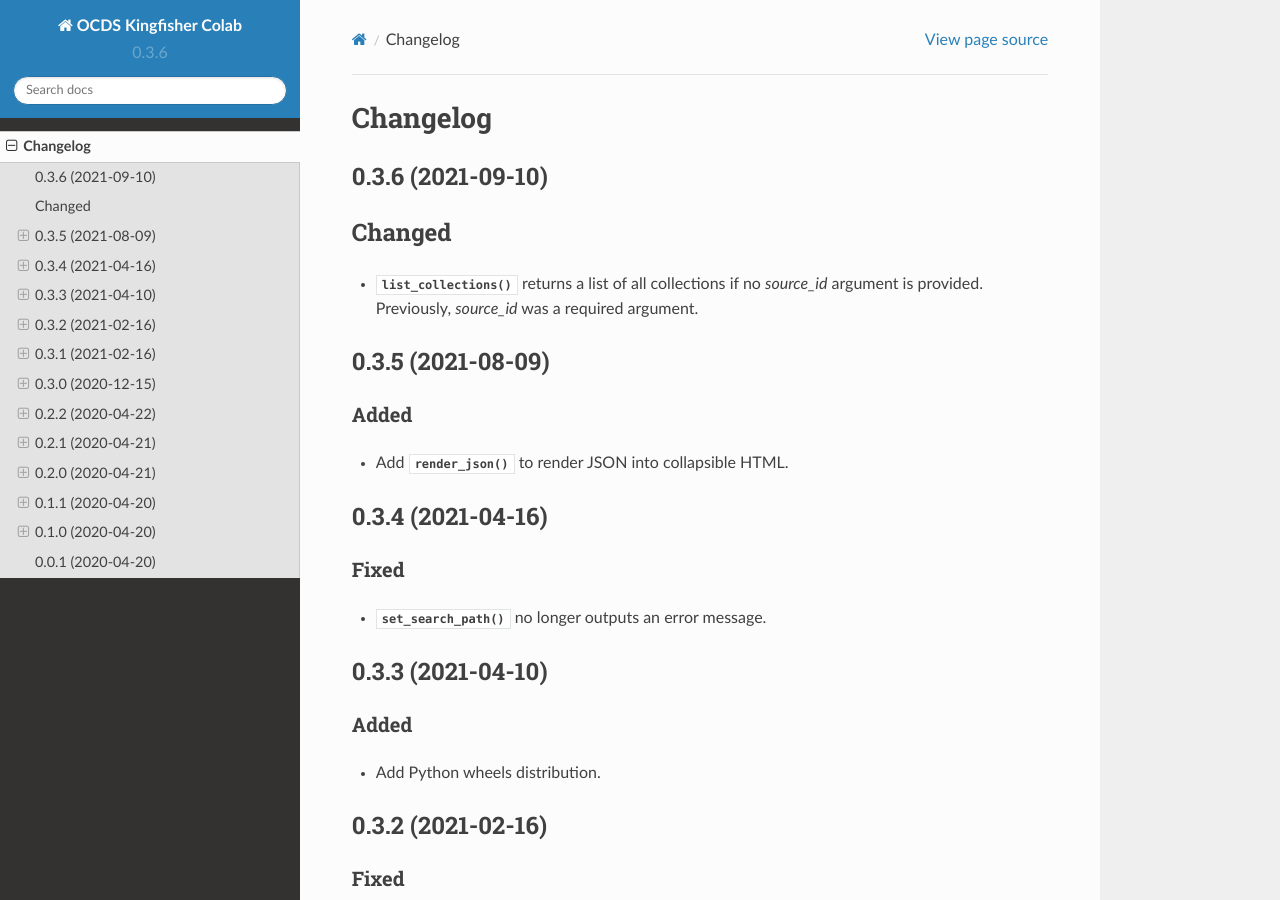
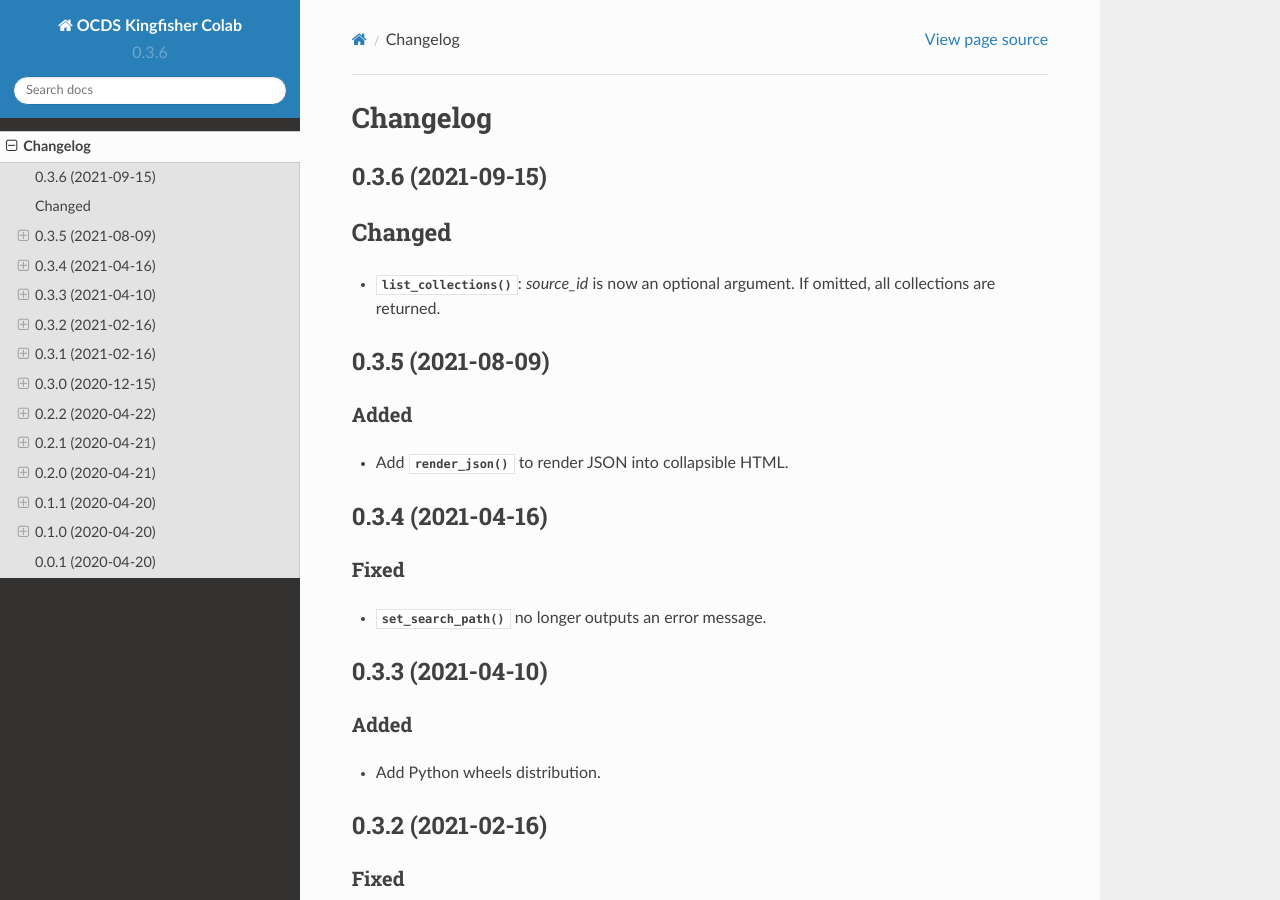
Before and after one commit to open-contracting/kingfisher-colab, a Sphinx documentation site: the page built from docs/changelog.rst, in a window 1280 px wide and 900 px high. Built offline with Sphinx 7.4.7 and the Read the Docs theme 2.0.0, drawn with Linux system fonts in a browser that asks for light colours.

Commit message:
docs: Copy-edit changelog

```diff
--- a/docs/changelog.rst
+++ b/docs/changelog.rst
@@ -1,13 +1,13 @@
 Changelog
 =========
 
-0.3.6 (2021-09-10)
+0.3.6 (2021-09-15)
 ------------------
 
 Changed
 -------
 
-- :meth:`~ocdskingfishercolab.list_collections` returns a list of all collections if no `source_id` argument is provided. Previously, `source_id` was a required argument.
+- :meth:`~ocdskingfishercolab.list_collections`: `source_id` is now an optional argument. If omitted, all collections are returned.
 
 0.3.5 (2021-08-09)
 ------------------
```
